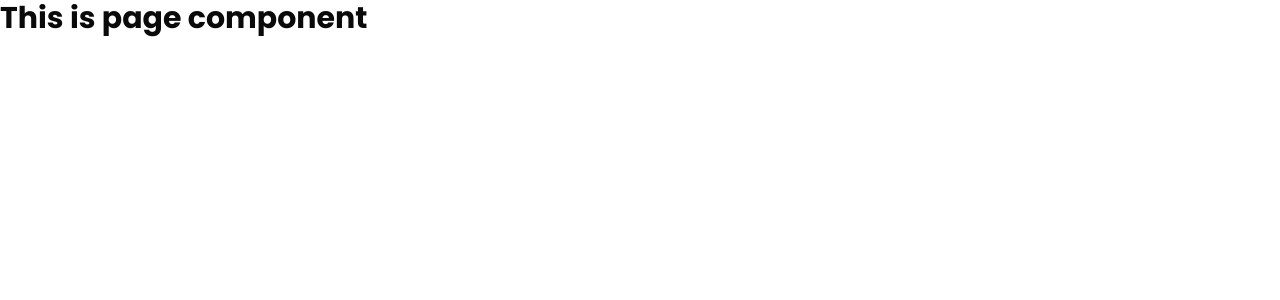
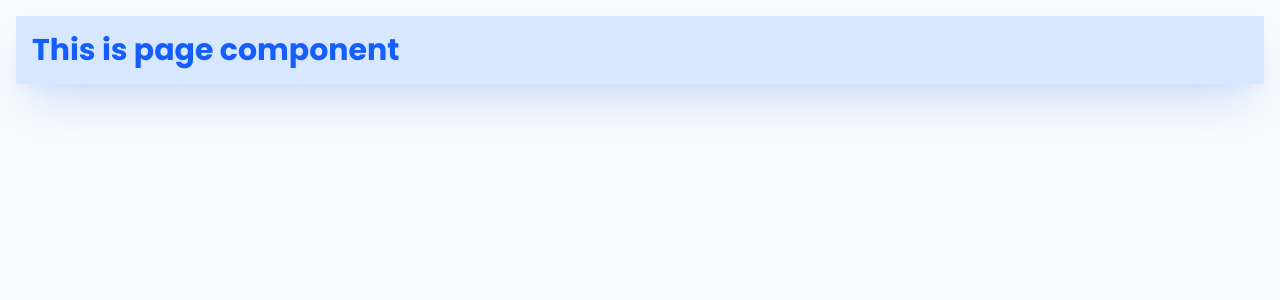
Before and after one commit to shakibalfurkan/classyshop-customer-app, a Next.js app: page / in a window 1280 px wide. Shown: the top 300 px of the page. Built offline with nearby package versions, Linux system fonts and the light colour scheme.

Commit message:
theme setup done

```diff
--- a/app/globals.css
+++ b/app/globals.css
@@ -7,9 +7,8 @@
 @theme inline {
   --color-background: var(--background);
   --color-foreground: var(--foreground);
-  --font-sans: var(--font-sans);
-  --font-mono: var(--font-geist-mono);
-  --font-heading: var(--font-sans);
+  --font-sans: var(--font-body);
+  --font-heading: var(--font-heading);
   --color-sidebar-ring: var(--sidebar-ring);
   --color-sidebar-border: var(--sidebar-border);
   --color-sidebar-accent-foreground: var(--sidebar-accent-foreground);
@@ -46,77 +45,247 @@
   --radius-2xl: calc(var(--radius) * 1.8);
   --radius-3xl: calc(var(--radius) * 2.2);
   --radius-4xl: calc(var(--radius) * 2.6);
+
+  /* ── Shadows ───────────────────────────────────── */
+  --shadow-sm: var(--shadow-sm);
+  --shadow-md: var(--shadow-md);
+  --shadow-lg: var(--shadow-lg);
+  --shadow-xl: var(--shadow-xl);
+  --shadow-2xl: var(--shadow-2xl);
+
+  /* ── Semantic colors ───────────────────────────── */
+  --color-trust: var(--color-trust);
+  --color-trust-bg: var(--color-trust-bg);
+
+  --color-success: var(--color-success);
+  --color-success-bg: var(--color-success-bg);
+  --color-success-text: var(--color-success-text);
+
+  --color-warning: var(--color-warning);
+  --color-warning-bg: var(--color-warning-bg);
+  --color-warning-text: var(--color-warning-text);
+
+  --color-danger: var(--color-danger);
+  --color-danger-bg: var(--color-danger-bg);
+  --color-danger-text: var(--color-danger-text);
+
+  --color-vendor: var(--color-vendor);
+  --color-vendor-bg: var(--color-vendor-bg);
+  --color-vendor-text: var(--color-vendor-text);
+
+  --color-admin: var(--color-admin);
+  --color-admin-bg: var(--color-admin-bg);
+  --color-admin-text: var(--color-admin-text);
 }
 
 :root {
-  --background: oklch(1 0 0);
-  --foreground: oklch(0.145 0 0);
-  --card: oklch(1 0 0);
-  --card-foreground: oklch(0.145 0 0);
+  /* ── Page & Surfaces ──────────────────────────────────── */
+  --background: oklch(0.985 0.003 262.881); /* #F8FAFF — blue-tinted canvas  */
+  --foreground: oklch(0.21 0.034 264.665); /* #0F172A — soft slate black     */
+
+  --card: oklch(1 0 0); /* #FFFFFF — product card surface */
+  --card-foreground: oklch(0.21 0.034 264.665);
   --popover: oklch(1 0 0);
-  --popover-foreground: oklch(0.145 0 0);
-  --primary: oklch(0.205 0 0);
-  --primary-foreground: oklch(0.985 0 0);
-  --secondary: oklch(0.97 0 0);
-  --secondary-foreground: oklch(0.205 0 0);
-  --muted: oklch(0.97 0 0);
-  --muted-foreground: oklch(0.556 0 0);
-  --accent: oklch(0.97 0 0);
-  --accent-foreground: oklch(0.205 0 0);
-  --destructive: oklch(0.577 0.245 27.325);
-  --border: oklch(0.922 0 0);
-  --input: oklch(0.922 0 0);
-  --ring: oklch(0.708 0 0);
-  --chart-1: oklch(0.87 0 0);
-  --chart-2: oklch(0.556 0 0);
-  --chart-3: oklch(0.439 0 0);
-  --chart-4: oklch(0.371 0 0);
-  --chart-5: oklch(0.269 0 0);
-  --radius: 0.625rem;
-  --sidebar: oklch(0.985 0 0);
-  --sidebar-foreground: oklch(0.145 0 0);
-  --sidebar-primary: oklch(0.205 0 0);
-  --sidebar-primary-foreground: oklch(0.985 0 0);
-  --sidebar-accent: oklch(0.97 0 0);
-  --sidebar-accent-foreground: oklch(0.205 0 0);
-  --sidebar-border: oklch(0.922 0 0);
-  --sidebar-ring: oklch(0.708 0 0);
+  --popover-foreground: oklch(0.21 0.034 264.665);
+
+  /* ── Primary — Royal Blue #2563EB ─────────────────────── */
+  --primary: oklch(0.546 0.245 262.881); /* #2563EB                        */
+  --primary-foreground: oklch(1 0 0); /* #FFFFFF — max contrast on blue */
+
+  /* ── Secondary — Pale blue tint ──────────────────────── */
+  --secondary: oklch(0.945 0.028 262.881); /* #EFF3FF — light blue bg        */
+  --secondary-foreground: oklch(
+    0.31 0.14 262.881
+  ); /* #1E3A8A — dark blue text       */
+
+  /* ── Muted — Softer background areas ─────────────────── */
+  --muted: oklch(0.963 0.012 262.881); /* #F1F5FF — muted canvas         */
+  --muted-foreground: oklch(
+    0.556 0.027 264.364
+  ); /* #64748B — muted text           */
+
+  /* ── Accent — Hover states, chips, highlights ─────────── */
+  --accent: oklch(0.925 0.045 262.881); /* #DBEAFE — soft blue accent     */
+  --accent-foreground: oklch(
+    0.38 0.16 262.881
+  ); /* #1D4ED8 — accent text          */
+
+  /* ── Destructive — Errors, delete, danger ─────────────── */
+  --destructive: oklch(0.637 0.237 25.331); /* #DC2626 — standard danger red  */
+  --destructive-foreground: oklch(1 0 0);
+
+  /* ── Borders & Inputs ─────────────────────────────────── */
+  --border: oklch(0.929 0.022 262.881); /* #E2EAFF — blue-tinted border   */
+  --input: oklch(0.929 0.022 262.881);
+  --ring: oklch(0.546 0.245 262.881); /* #2563EB — focus ring           */
+
+  /* ── Sidebar (Admin / Vendor Dashboard) ──────────────── */
+  --sidebar: oklch(0.972 0.018 262.881); /* #F0F4FF — sidebar bg           */
+  --sidebar-foreground: oklch(0.21 0.034 264.665);
+  --sidebar-primary: oklch(
+    0.546 0.245 262.881
+  ); /* Active nav item                */
+  --sidebar-primary-foreground: oklch(1 0 0);
+  --sidebar-accent: oklch(
+    0.925 0.045 262.881
+  ); /* Nav hover state                */
+  --sidebar-accent-foreground: oklch(0.38 0.16 262.881);
+  --sidebar-border: oklch(0.929 0.022 262.881);
+  --sidebar-ring: oklch(0.546 0.245 262.881);
+
+  /* ── Charts — Blue-led palette with complementary ramp ── */
+  --chart-1: oklch(0.546 0.245 262.881); /* Royal Blue — primary series    */
+  --chart-2: oklch(0.623 0.214 259); /* Blue-500 — secondary series    */
+  --chart-3: oklch(0.62 0.19 145); /* Emerald — revenue, growth      */
+  --chart-4: oklch(0.72 0.18 75); /* Amber — warning, pending       */
+  --chart-5: oklch(0.65 0.19 300); /* Purple — vendor segment        */
+
+  /* ── Radius ───────────────────────────────────────────── */
+  --radius: 0.5rem;
+
+  /* ── Typography ───────────────────────────────────────── */
   --font-heading: "Poppins", sans-serif;
   --font-body: "Roboto", sans-serif;
+
+  /* ── Shadows — critical for e-commerce product cards ──── */
+  --shadow-sm: 0 1px 2px 0 oklch(0.546 0.245 262.881 / 0.06);
+  --shadow-md:
+    0 4px 12px -2px oklch(0.546 0.245 262.881 / 0.1),
+    0 2px 4px -2px oklch(0.546 0.245 262.881 / 0.06);
+  --shadow-lg:
+    0 10px 24px -4px oklch(0.546 0.245 262.881 / 0.12),
+    0 4px 8px -4px oklch(0.546 0.245 262.881 / 0.08);
+  --shadow-xl:
+    0 20px 40px -6px oklch(0.546 0.245 262.881 / 0.16),
+    0 8px 16px -6px oklch(0.546 0.245 262.881 / 0.1);
+  --shadow-2xl:
+    0 25px 50px -12px oklch(0.546 0.245 262.881 / 0.2),
+    0 10px 20px -12px oklch(0.546 0.245 262.881 / 0.12);
+
+  --color-trust: oklch(0.546 0.245 262.881);
+  --color-trust-bg: oklch(0.925 0.045 262.881);
+
+  /* Success — order confirmed, in stock, payment complete */
+  --color-success: oklch(0.527 0.154 145); /* #16A34A */
+  --color-success-bg: oklch(0.951 0.052 145); /* #F0FDF4 */
+  --color-success-text: oklch(0.365 0.132 145); /* #166534 */
+
+  /* Warning — low stock, pending shipment, action needed */
+  --color-warning: oklch(0.685 0.162 60); /* #D97706 */
+  --color-warning-bg: oklch(0.962 0.059 80); /* #FFFBEB */
+  --color-warning-text: oklch(0.476 0.157 55); /* #92400E */
+
+  /* Danger — out of stock, payment failed, error */
+  --color-danger: oklch(0.637 0.237 25.331); /* #DC2626 */
+  --color-danger-bg: oklch(0.971 0.042 27); /* #FFF1F2 */
+  --color-danger-text: oklch(0.443 0.22 25); /* #9F1239 */
+
+  /* Vendor — multi-vendor badge, seller identity */
+  --color-vendor: oklch(0.65 0.19 300); /* Purple  */
+  --color-vendor-bg: oklch(0.95 0.042 300); /* #FAF5FF */
+  --color-vendor-text: oklch(0.42 0.175 300); /* #6B21A8 */
+
+  --color-admin: oklch(0.637 0.237 25.331); /* Red    — #DC2626 */
+  --color-admin-bg: oklch(0.971 0.042 27); /* #FFF1F2 */
+  --color-admin-text: oklch(0.443 0.22 25); /* #9F1239 */
 }
 
 .dark {
-  --background: oklch(0.145 0 0);
-  --foreground: oklch(0.985 0 0);
-  --card: oklch(0.205 0 0);
-  --card-foreground: oklch(0.985 0 0);
-  --popover: oklch(0.205 0 0);
-  --popover-foreground: oklch(0.985 0 0);
-  --primary: oklch(0.922 0 0);
-  --primary-foreground: oklch(0.205 0 0);
-  --secondary: oklch(0.269 0 0);
-  --secondary-foreground: oklch(0.985 0 0);
-  --muted: oklch(0.269 0 0);
-  --muted-foreground: oklch(0.708 0 0);
-  --accent: oklch(0.269 0 0);
-  --accent-foreground: oklch(0.985 0 0);
-  --destructive: oklch(0.704 0.191 22.216);
-  --border: oklch(1 0 0 / 10%);
-  --input: oklch(1 0 0 / 15%);
-  --ring: oklch(0.556 0 0);
-  --chart-1: oklch(0.87 0 0);
-  --chart-2: oklch(0.556 0 0);
-  --chart-3: oklch(0.439 0 0);
-  --chart-4: oklch(0.371 0 0);
-  --chart-5: oklch(0.269 0 0);
-  --sidebar: oklch(0.205 0 0);
-  --sidebar-foreground: oklch(0.985 0 0);
-  --sidebar-primary: oklch(0.488 0.243 264.376);
-  --sidebar-primary-foreground: oklch(0.985 0 0);
-  --sidebar-accent: oklch(0.269 0 0);
-  --sidebar-accent-foreground: oklch(0.985 0 0);
-  --sidebar-border: oklch(1 0 0 / 10%);
-  --sidebar-ring: oklch(0.556 0 0);
+  /* ── Page & Surfaces ──────────────────────────────────── */
+  --background: oklch(0.14 0.03 264); /* #0B1120 — deep blue-black      */
+  --foreground: oklch(0.985 0.002 247.839); /* #F1F5F9 — soft white text      */
+
+  --card: oklch(0.21 0.034 264.665); /* #131E35 — elevated surface     */
+  --card-foreground: oklch(0.985 0.002 247.839);
+  --popover: oklch(0.21 0.034 264.665);
+  --popover-foreground: oklch(0.985 0.002 247.839);
+
+  /* ── Primary — Brighter blue for dark bg ──────────────── */
+  --primary: oklch(0.638 0.228 262.881); /* #3B82F6 — vivid on dark        */
+  --primary-foreground: oklch(1 0 0);
+
+  /* ── Secondary ────────────────────────────────────────── */
+  --secondary: oklch(0.228 0.042 264); /* #1E2D4A — dark blue surface    */
+  --secondary-foreground: oklch(
+    0.92 0.01 247
+  ); /* #CBD5E1 — muted text           */
+
+  /* ── Muted ────────────────────────────────────────────── */
+  --muted: oklch(0.228 0.032 264);
+  --muted-foreground: oklch(
+    0.704 0.04 256.788
+  ); /* #94A3B8                        */
+
+  /* ── Accent ───────────────────────────────────────────── */
+  --accent: oklch(0.278 0.055 264); /* #1E3A8A — deep accent bg       */
+  --accent-foreground: oklch(
+    0.875 0.065 264
+  ); /* #BFDBFE — light blue text      */
+
+  /* ── Destructive ──────────────────────────────────────── */
+  --destructive: oklch(0.704 0.191 22.216); /* #EF4444 — brighter on dark     */
+  --destructive-foreground: oklch(1 0 0);
+
+  /* ── Borders & Inputs ─────────────────────────────────── */
+  --border: oklch(1 0 0 / 9%); /* Subtle white border            */
+  --input: oklch(1 0 0 / 13%);
+  --ring: oklch(0.638 0.228 262.881); /* #3B82F6 — focus ring           */
+
+  /* ── Sidebar ──────────────────────────────────────────── */
+  --sidebar: oklch(0.17 0.036 264); /* #0F1929 — deeper than card     */
+  --sidebar-foreground: oklch(0.985 0.002 247.839);
+  --sidebar-primary: oklch(0.638 0.228 262.881);
+  --sidebar-primary-foreground: oklch(1 0 0);
+  --sidebar-accent: oklch(0.228 0.042 264);
+  --sidebar-accent-foreground: oklch(0.875 0.065 264);
+  --sidebar-border: oklch(1 0 0 / 9%);
+  --sidebar-ring: oklch(0.638 0.228 262.881);
+
+  /* ── Charts — Brighter palette on dark surfaces ────────── */
+  --chart-1: oklch(0.638 0.228 262.881); /* #3B82F6 — bright blue          */
+  --chart-2: oklch(0.72 0.18 200); /* Teal                           */
+  --chart-3: oklch(0.7 0.18 145); /* Green                          */
+  --chart-4: oklch(0.78 0.18 75); /* Amber                          */
+  --chart-5: oklch(0.72 0.19 300); /* Purple                         */
+
+  /* Deep Navy Shadows for Dark Mode */
+  --shadow-sm: 0 1px 3px 0 oklch(0.14 0.03 264 / 0.5);
+  --shadow-md:
+    0 4px 12px -2px oklch(0.14 0.03 264 / 0.6),
+    0 2px 4px -2px oklch(0.14 0.03 264 / 0.4);
+  --shadow-lg:
+    0 10px 24px -4px oklch(0.14 0.03 264 / 0.7),
+    0 4px 8px -4px oklch(0.14 0.03 264 / 0.5);
+  --shadow-xl:
+    0 20px 40px -6px oklch(0.14 0.03 264 / 0.8),
+    0 8px 16px -6px oklch(0.14 0.03 264 / 0.6);
+  --shadow-2xl:
+    0 25px 50px -12px oklch(0.14 0.03 264 / 0.9),
+    0 10px 20px -12px oklch(0.14 0.03 264 / 0.7);
+
+  /* ── Semantic overrides for dark mode ─────────────────── */
+  --color-trust: oklch(0.638 0.228 262.881);
+  --color-trust-bg: oklch(0.228 0.042 264);
+
+  --color-success: oklch(0.7 0.18 145);
+  --color-success-bg: oklch(0.2 0.06 145);
+  --color-success-text: oklch(0.85 0.14 145);
+
+  --color-warning: oklch(0.78 0.18 75);
+  --color-warning-bg: oklch(0.22 0.06 75);
+  --color-warning-text: oklch(0.9 0.14 80);
+
+  --color-danger: oklch(0.704 0.191 22.216);
+  --color-danger-bg: oklch(0.22 0.06 27);
+  --color-danger-text: oklch(0.86 0.17 22);
+
+  --color-vendor: oklch(0.72 0.19 300);
+  --color-vendor-bg: oklch(0.22 0.055 300);
+  --color-vendor-text: oklch(0.87 0.14 300);
+
+  --color-admin: oklch(0.704 0.191 22.216);
+  --color-admin-bg: oklch(0.22 0.06 27);
+  --color-admin-text: oklch(0.86 0.17 22);
 }
 
 @layer base {
@@ -125,7 +294,6 @@
   }
   body {
     @apply bg-background text-foreground;
-    font-family: var(--font-body);
   }
   html {
     @apply font-sans;
--- a/app/page.tsx
+++ b/app/page.tsx
@@ -1,7 +1,9 @@
 export default function page() {
   return (
     <section>
-      <h1 className="text-3xl font-bold">This is page component</h1>
+      <h1 className="text-3xl font-bold p-4 m-4 shadow-2xl text-primary bg-trust-bg">
+        This is page component
+      </h1>
     </section>
   );
 }
```
